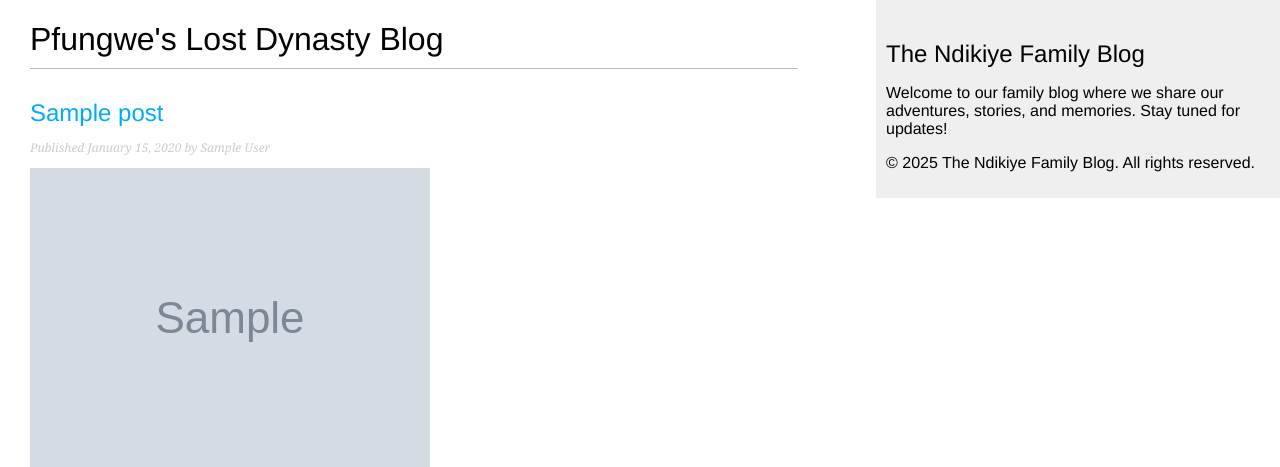
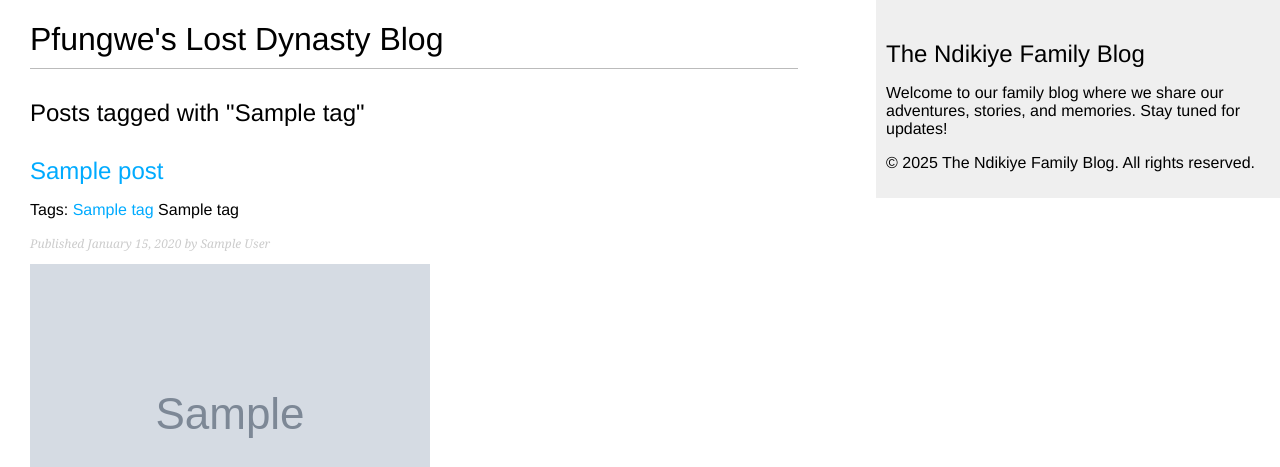
Before and after one commit to Mikemupararano/dynasty-blog, a Django app: template dynasty_blog/templates/blog/post/list.html in a window 1280 px wide. Shown: the top 467 px of the page. Run offline with Django 5.2, Linux system fonts and the light colour scheme; the template is opened without the code that fills it: most values are stand-ins (such as "Sample title", 1, 10 or a date in 2020); grey boxes marked "Sample" are stand-in pictures.

Commit message:
Added code for tagging posts.

```diff
--- a/dynasty_blog/blog/urls.py
+++ b/dynasty_blog/blog/urls.py
@@ -5,8 +5,9 @@ from . import views
 app_name = "blog"
 
 urlpatterns = [
-    path("", views.PostListView.as_view(), name="post_list"),
-    # path("", views.post_list, name="post_list"),
+    # path("", views.PostListView.as_view(), name="post_list"),
+    # # path("", views.post_list, name="post_list"),
+    path("", views.post_list, name="post_list"),
     path(
         "<int:year>/<int:month>/<int:day>/<slug:post>/",
         views.post_detail,
--- a/dynasty_blog/templates/blog/post/list.html
+++ b/dynasty_blog/templates/blog/post/list.html
@@ -6,9 +6,20 @@
 
 {% block content %}
   <h1>Pfungwe's Lost Dynasty Blog</h1>
+  {% if tag %}
+    <h2>Posts tagged with "{{ tag.name }}"</h2>
+  {% endif %}
 
   {% for post in posts %}
     <h2><a href="{{ post.get_absolute_url }}">{{ post.title }}</a></h2>
+    <p class="tags">
+      Tags:
+      {% for tag in post.tags.all %}
+        <a href="{% url 'blog:post_list_by_tag' tag.slug %}">
+          {{ tag.name }}
+        </a>{% if not forloop.last %}, {% endif %}
+      {% endfor %}
+      {{ post.tags.all|join:', ' }}</p>
     <p class="date">Published {{ post.published|date:'F j, Y' }} by {{ post.author }}</p>
 
     {% if post.image %}
```
Also changed, not shown: dynasty_blog/blog/views.py (+7 -2 lines).
